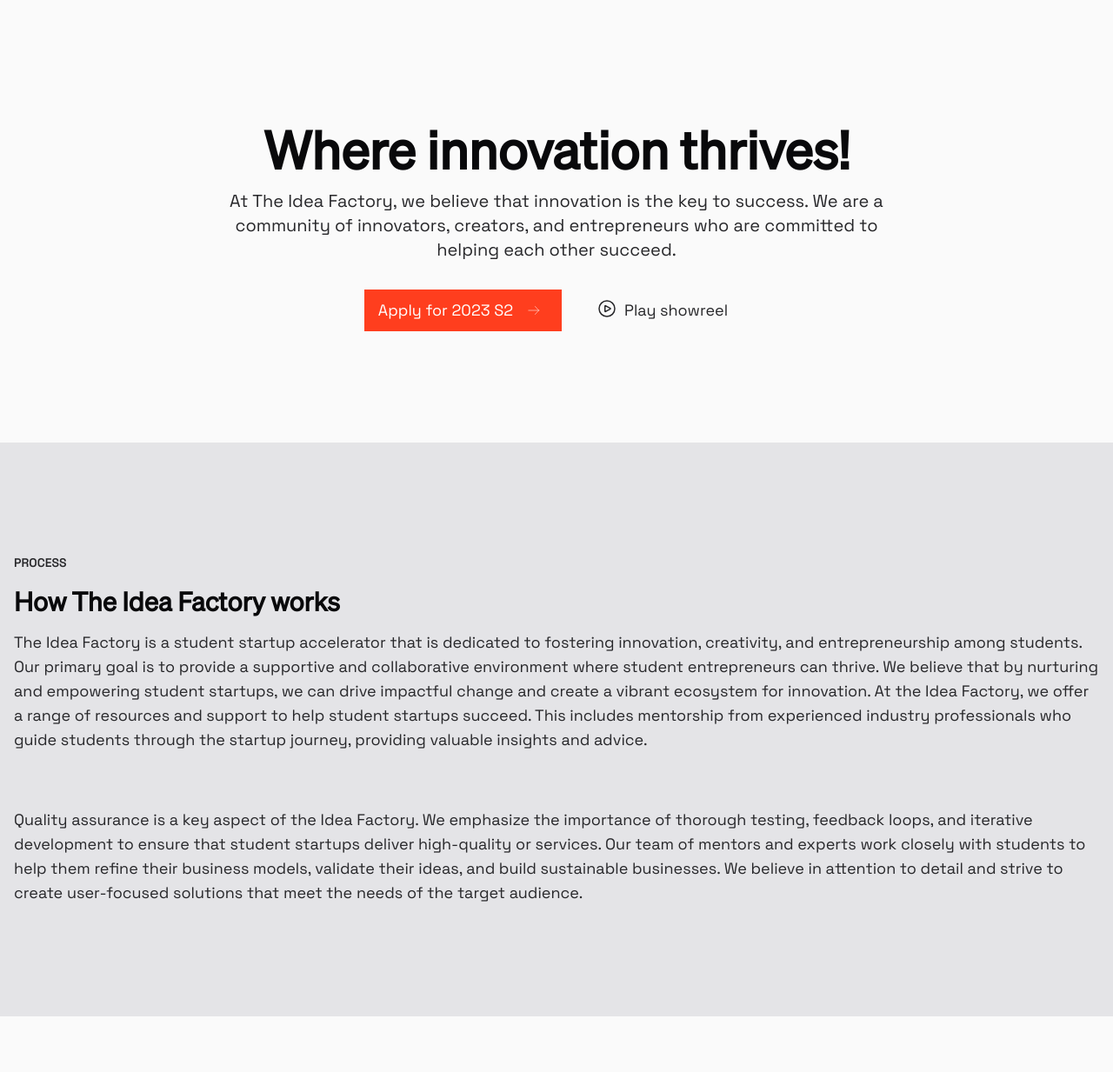
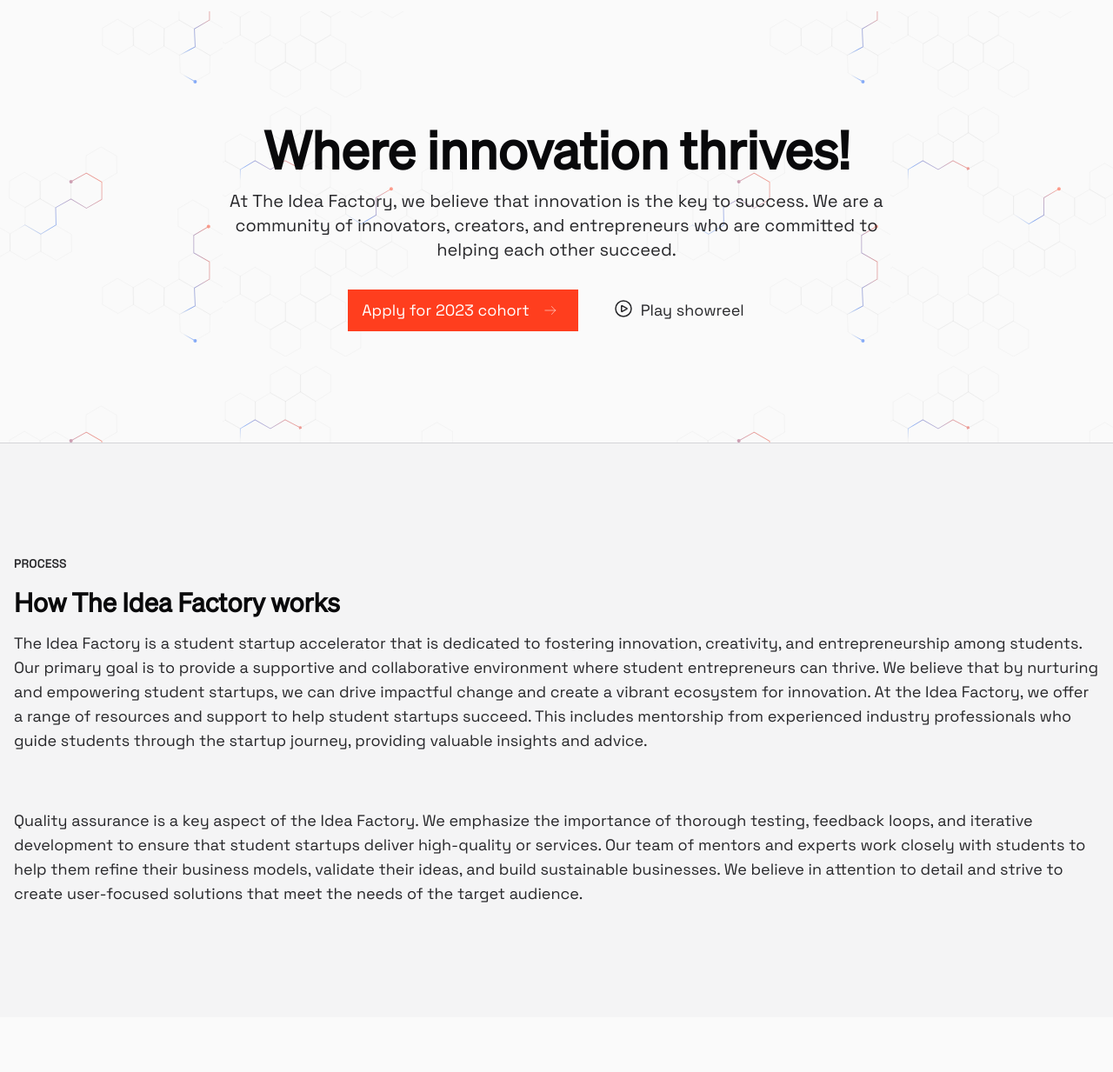
Before and after one commit to tate2301/theideafactory, an Astro site: page / in a window 1280 px wide. Shown: the part 67-1300 px from the top of the page at 87% size. Built offline with nearby package versions, Linux system fonts and the light colour scheme; Astro itself is replaced by a stand-in of ours; a web font is replaced by a local one.

Commit message:
add comb background

```diff
--- a/src/pages/index.astro
+++ b/src/pages/index.astro
@@ -5,6 +5,10 @@ import Card from "../components/Card.astro";
 
 <Layout title="The Idea Factory">
 	<div class="pb-32 overflow-visible bg-contain">
+		<div
+			style="background-image: url('/comb-banner.svg'); background-size: 60%; background-position: center;"
+			class="border-b border-zinc-300"
+		>
 			<div
 				class="w-full container relative grid grid-cols-1 mx-auto max-w-screen-md text-center items-center gap-32 py-32 overflow-visible"
 			>
@@ -20,10 +24,10 @@ import Card from "../components/Card.astro";
 							Where innovation thrives!
 						</h1>
 						<p class="text-xl">
-						At The Idea Factory, we believe that innovation is the
-						key to success. We are a community of innovators,
-						creators, and entrepreneurs who are committed to helping
-						each other succeed.
+							At The Idea Factory, we believe that innovation is
+							the key to success. We are a community of
+							innovators, creators, and entrepreneurs who are
+							committed to helping each other succeed.
 						</p>
 					</div>
 					<div
@@ -33,7 +37,7 @@ import Card from "../components/Card.astro";
 							<button
 								class="p-2 font- bg-[#FF3E1E] px-4 text-white flex gap-2 items-center"
 							>
-							Apply for 2023 S2
+								Apply for 2023 cohort
 								<svg
 									width="32"
 									height="32"
@@ -61,7 +65,8 @@ import Card from "../components/Card.astro";
 								<path
 									stroke-linecap="round"
 									stroke-linejoin="round"
-								d="M21 12a9 9 0 11-18 0 9 9 0 0118 0z"></path>
+									d="M21 12a9 9 0 11-18 0 9 9 0 0118 0z"
+								></path>
 								<path
 									stroke-linecap="round"
 									stroke-linejoin="round"
@@ -73,8 +78,9 @@ import Card from "../components/Card.astro";
 					</div>
 				</div>
 			</div>
+		</div>
 
-		<div class="py-32 flex flex-col gap-8 bg-zinc-200 p-4">
+		<div class="py-32 flex flex-col gap-8 bg-zinc-100 p-4">
 			<div class="container mx-auto max-w-screen-xl">
 				<div class="flex flex-col gap-4">
 					<p class="uppercase text-sm font-">Process</p>
```
Also changed, not shown: public/comb-banner.svg (added). Lines whose indentation alone changed are shown as unchanged.
